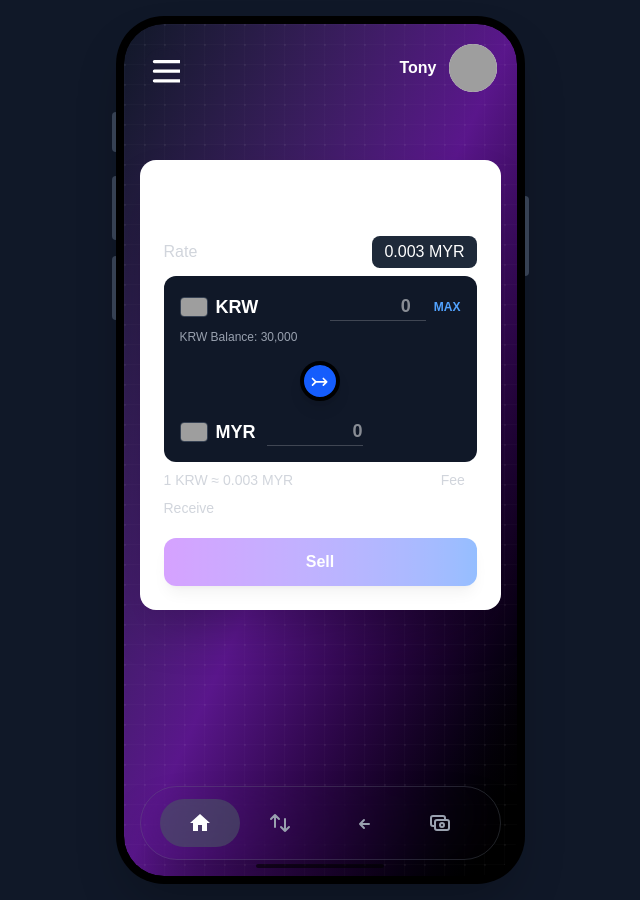
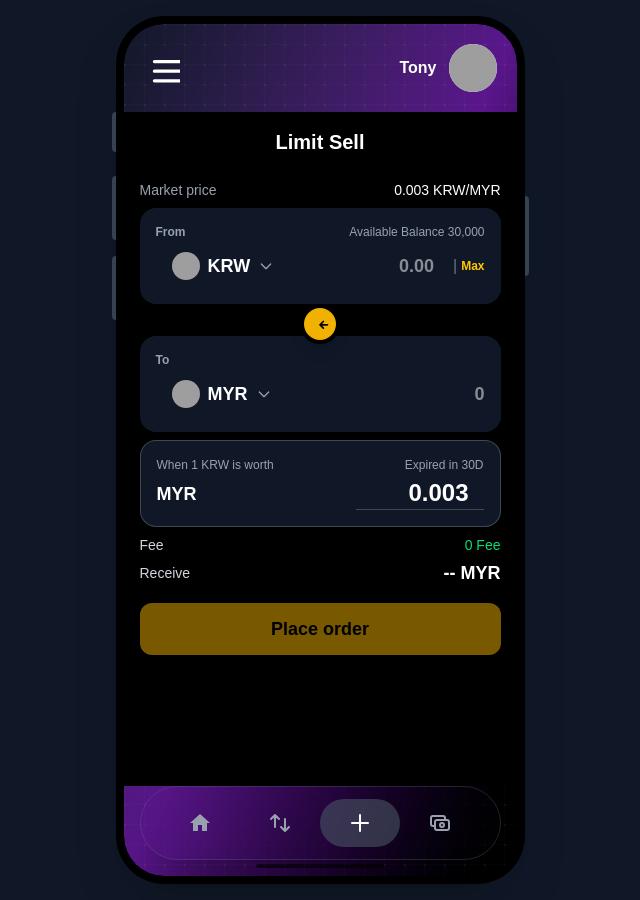
Before and after one commit to Avoisavo/cashMeOutside, a Next.js app: page /sell in a window 1280 px wide. Shown: the whole page, without its empty margins (320-960 px from the left). Built offline with nearby package versions, Linux system fonts and the light colour scheme; grey boxes are pictures that could not be loaded.

Commit message:
editable exchange rate, and improved UI elements

```diff
--- a/components/BottomNavigation.tsx
+++ b/components/BottomNavigation.tsx
@@ -1,27 +1,22 @@
 import { useRouter } from "next/router";
 
-interface BottomNavigationProps {
-  selectedSection: string;
-  onSectionChange: (section: string) => void;
-}
-
-export default function BottomNavigation({ selectedSection, onSectionChange }: BottomNavigationProps) {
+export default function BottomNavigation() {
   const router = useRouter();
 
-  const handleNavigation = async (path: string, section: string) => {
-    try {
-      console.log('Navigation clicked:', path, section);
-      console.log('Current router pathname:', router.pathname);
+  // Map routes to section names
+  const sectionMap: Record<string, string> = {
+    "/": "Home",
+    "/trade": "Trade",
+    "/sell": "Sell",
+    "/wallet": "Wallet",
+  };
 
-      // Update the section first
-      onSectionChange(section);
+  // Determine the current section based on the path
+  const selectedSection = sectionMap[router.pathname] || "";
 
-      // Then navigate
+  const handleNavigation = async (path: string) => {
+    if (router.pathname !== path) {
       await router.push(path);
-
-      console.log('Navigation completed to:', path);
-    } catch (error) {
-      console.error('Navigation error:', error);
     }
   };
 
@@ -31,7 +26,7 @@ export default function BottomNavigation({ selectedSection, onSectionChange }: B
         <div className="flex items-center justify-center px-3 py-3">
           {/* Home */}
           <button
-            onClick={() => handleNavigation("/", "Home")}
+            onClick={() => handleNavigation("/")}
             className={`flex items-center justify-center px-7 py-3 rounded-full transition-all duration-200 ${
               selectedSection === "Home"
                 ? 'bg-gray-600/60 text-white'
@@ -47,7 +42,7 @@ export default function BottomNavigation({ selectedSection, onSectionChange }: B
 
           {/* Trade */}
           <button
-            onClick={() => handleNavigation("/trade", "Trade")}
+            onClick={() => handleNavigation("/trade")}
             className={`flex items-center justify-center px-7 py-3 rounded-full transition-all duration-200 ${
               selectedSection === "Trade"
                 ? 'bg-gray-600/60 text-white'
@@ -63,7 +58,7 @@ export default function BottomNavigation({ selectedSection, onSectionChange }: B
 
           {/* Sell */}
           <button
-            onClick={() => handleNavigation("/sell", "Sell")}
+            onClick={() => handleNavigation("/sell")}
             className={`flex items-center justify-center px-7 py-3 rounded-full transition-all duration-200 ${
               selectedSection === "Sell"
                 ? 'bg-gray-600/60 text-white'
@@ -72,14 +67,14 @@ export default function BottomNavigation({ selectedSection, onSectionChange }: B
           >
             <div className="w-6 h-6">
               <svg fill="none" stroke="currentColor" viewBox="0 0 24 24" className="w-full h-full" strokeWidth={2}>
-                <path strokeLinecap="round" strokeLinejoin="round" d="M16 17l-4-4m0 0l4-4m-4 4H21" />
+                <path strokeLinecap="round" strokeLinejoin="round" d="M12 4v16m8-8H4" />
               </svg>
             </div>
           </button>
 
           {/* Wallet */}
           <button
-            onClick={() => handleNavigation("/wallet", "Wallet")}
+            onClick={() => handleNavigation("/wallet")}
             className={`flex items-center justify-center px-7 py-3 rounded-full transition-all duration-200 ${
               selectedSection === "Wallet"
                 ? 'bg-gray-600/60 text-white'
--- a/pages/sell.tsx
+++ b/pages/sell.tsx
@@ -1,4 +1,4 @@
-import { useState } from "react";
+import { useState, useEffect } from "react";
 import { useRouter } from "next/router";
 
 const currencies = [
@@ -28,7 +28,34 @@ const mockRates: Record<string, number> = {
   "MYR/USD": 0.21,
   "AUD/MYR": 3.15,
   "MYR/AUD": 0.32,
-  // Add more as needed
+  "GBP/MYR": 6.0,
+  "MYR/GBP": 0.17,
+  "JPY/MYR": 0.032,
+  "MYR/JPY": 31.25,
+
+  "KRW/USD": 0.00074,
+  "USD/KRW": 1350,
+  "KRW/AUD": 0.0011,
+  "AUD/KRW": 900,
+  "KRW/GBP": 0.00057,
+  "GBP/KRW": 1750,
+  "KRW/JPY": 0.11,
+  "JPY/KRW": 9.1,
+
+  "USD/AUD": 1.48,
+  "AUD/USD": 0.68,
+  "USD/GBP": 0.79,
+  "GBP/USD": 1.27,
+  "USD/JPY": 156.5,
+  "JPY/USD": 0.0064,
+
+  "AUD/GBP": 0.53,
+  "GBP/AUD": 1.89,
+  "AUD/JPY": 105.7,
+  "JPY/AUD": 0.0095,
+
+  "GBP/JPY": 198.2,
+  "JPY/GBP": 0.0050,
 };
 
 export default function Sell() {
@@ -37,11 +64,18 @@ export default function Sell() {
   const [toCurrency, setToCurrency] = useState("MYR");
   const [fromAmount, setFromAmount] = useState("");
   const [fee] = useState(0); // Mock fee
+  const rateKey = `${fromCurrency}/${toCurrency}`;
+  const defaultRate = mockRates[rateKey] || 0;
+  const [editableRate, setEditableRate] = useState(defaultRate);
+  const [showFromDropdown, setShowFromDropdown] = useState(false);
+  const [showToDropdown, setShowToDropdown] = useState(false);
 
-  // Calculate receive amount
-  const rateKey = `${fromCurrency}/${toCurrency}`;
-  const rate = mockRates[rateKey] || 0;
-  const receiveAmount = fromAmount ? (parseFloat(fromAmount) * rate).toFixed(2) : "";
+  // Update editableRate when currencies change
+  useEffect(() => {
+    setEditableRate(mockRates[`${fromCurrency}/${toCurrency}`] || 0);
+  }, [fromCurrency, toCurrency]);
+
+  const receiveAmount = fromAmount && editableRate ? (parseFloat(fromAmount) * editableRate).toFixed(2) : "";
 
   // Handle swap
   const handleSwap = () => {
@@ -62,101 +96,187 @@ export default function Sell() {
     setFromAmount("");
   };
 
+  // Mock market price for warning
+  const marketPrice = mockRates[rateKey] || 0;
+  const isBelowMarket = editableRate < marketPrice;
+
+  // Dropdown handlers
+  const handleFromSelect = (code: string) => {
+    setFromCurrency(code);
+    setShowFromDropdown(false);
+  };
+  const handleToSelect = (code: string) => {
+    setToCurrency(code);
+    setShowToDropdown(false);
+  };
+
   return (
-    <div className="min-h-screen p-4 flex flex-col items-center">
-      <div className="w-full max-w-md bg-white dark:bg-gray-900 rounded-2xl p-6 shadow-2xl mt-8">
-        <h2 className="text-white text-xl font-bold mb-6 text-center">Sell {fromCurrency}/{toCurrency}</h2>
-        <form onSubmit={handleSell} className="space-y-6">
-          {/* Rate Row */}
-          <div className="flex items-center justify-between mb-2">
-            <span className="text-gray-300 font-medium">Rate</span>
-            <span className="bg-gray-800 text-white px-3 py-1 rounded-lg font-mono">{rate} {toCurrency}</span>
+    <div className="min-h-screen p-4 flex flex-col items-center bg-black">
+      <h2 className="text-xl font-bold mb-6 text-center text-white">Limit Sell</h2>
+      <form onSubmit={handleSell} className="space-y-6 w-full max-w-md">
+        {/* Market Price Row */}
+        <div className="flex items-center justify-between text-gray-400 text-sm mb-2">
+          <span>Market price</span>
+          <span className="font-mono text-white">{marketPrice} {fromCurrency}/{toCurrency}</span>
         </div>
 
-          {/* Exchange Box */}
-          <div className="bg-gray-900 rounded-xl p-4 mb-2">
-            {/* From Row */}
-            <div className="flex items-center justify-between mb-2">
-              <div className="flex items-center gap-2">
-                <img src={currencies.find(c => c.code === fromCurrency)?.flag} alt={fromCurrency} className="w-7 h-5 rounded object-cover border border-gray-700" />
-                <select
-                  value={fromCurrency}
-                  onChange={e => setFromCurrency(e.target.value)}
-                  className="bg-transparent text-white font-bold text-lg appearance-none outline-none"
+        {/* From Card */}
+        <div className="bg-gray-900 rounded-2xl p-4 mb-2 flex flex-col relative">
+          <div className="flex items-center justify-between mb-1">
+            <span className="text-gray-400 text-xs font-semibold">From</span>
+            <span className="text-gray-400 text-xs">Available Balance {mockBalances[fromCurrency].toLocaleString(undefined, {maximumFractionDigits: 2})}</span>
+          </div>
+          <div className="flex items-center justify-between">
+            <div className="relative">
+              <button
+                type="button"
+                className="flex items-center gap-2 px-4 py-2 rounded-xl bg-transparent hover:bg-gray-700 transition-colors"
+                onClick={() => setShowFromDropdown((v) => !v)}
               >
+                <img src={currencies.find(c => c.code === fromCurrency)?.flag} alt={fromCurrency} className="w-7 h-7 rounded-full object-cover" />
+                <span className="text-white font-bold text-lg">{fromCurrency}</span>
+                <svg className="w-4 h-4 text-gray-400" fill="none" stroke="currentColor" viewBox="0 0 24 24">
+                  <path strokeLinecap="round" strokeLinejoin="round" strokeWidth={2} d="M19 9l-7 7-7-7" />
+                </svg>
+              </button>
+              {showFromDropdown && (
+                <div className="absolute z-20 mt-2 w-48 bg-gray-800 rounded-xl shadow-lg border border-gray-700">
                   {currencies.map(c => (
-                    <option key={c.code} value={c.code} className="text-black">{c.code}</option>
+                    <button
+                      key={c.code}
+                      onClick={() => handleFromSelect(c.code)}
+                      className="flex items-center justify-between w-full px-4 py-2 hover:bg-gray-700 text-white rounded-xl gap-2"
+                    >
+                      <span className="flex items-center gap-2">
+                        <img src={c.flag} alt={c.code} className="w-6 h-6 rounded-full object-cover" />
+                        <span className="font-bold">{c.code}</span>
+                      </span>
+                      <span className="text-xs text-gray-400 font-mono">{mockBalances[c.code]?.toLocaleString(undefined, {maximumFractionDigits: 2})}</span>
+                    </button>
                   ))}
-                </select>
                 </div>
-              <div className="flex items-center gap-2">
+              )}
+            </div>
+            <div className="flex items-center gap-1">
               <input
                 type="number"
                 min="0"
-                  value={fromAmount}
+                value={fromAmount !== "" ? Number(fromAmount).toFixed(2) : ""}
                 onChange={e => setFromAmount(e.target.value)}
-                  placeholder="0"
-                  className="bg-transparent text-white text-lg font-bold text-right w-24 outline-none border-b border-white/20 focus:border-purple-400 transition-all"
+                placeholder="0.00"
+                className="bg-transparent text-white text-lg font-bold text-right w-24 outline-none"
               />
-                <button type="button" onClick={handleMax} className="text-blue-400 text-xs font-semibold hover:underline">MAX</button>
+              <span className="text-gray-500">|</span>
+              <button type="button" onClick={handleMax} className="text-yellow-400 text-xs font-semibold hover:underline">Max</button>
             </div>
           </div>
-            <div className="text-gray-400 text-xs mb-2">{fromCurrency} Balance: {mockBalances[fromCurrency].toLocaleString(undefined, {maximumFractionDigits: 2})}</div>
+        </div>
+
         {/* Swap Button */}
-            <div className="flex justify-center py-2">
+        <div className="flex justify-center -my-2 z-10 relative">
           <button
             type="button"
             onClick={handleSwap}
-                className="w-10 h-10 bg-blue-600 rounded-full flex items-center justify-center hover:bg-blue-700 transition-colors shadow-lg border-4 border-black"
+            className="w-10 h-10 bg-yellow-500 rounded-full flex items-center justify-center hover:bg-yellow-600 transition-colors shadow-lg border-4 border-black"
             aria-label="Swap currencies"
           >
-                <svg className="w-5 h-5 text-white" fill="none" stroke="currentColor" viewBox="0 0 24 24" strokeWidth={2}>
-                  <path strokeLinecap="round" strokeLinejoin="round" d="M16 17l4-4m0 0l-4-4m4 4H7m-4 4l4-4m0 0l-4-4m4 4h13" />
+            <svg className="w-5 h-5 text-black" fill="none" stroke="currentColor" viewBox="0 0 24 24" strokeWidth={2}>
+              <path strokeLinecap="round" strokeLinejoin="round" d="M16 17l-4-4m0 0l4-4m-4 4H21" />
             </svg>
           </button>
         </div>
-            {/* To Row */}
-            <div className="flex items-center gap-2 mt-2">
-              <img src={currencies.find(c => c.code === toCurrency)?.flag} alt={toCurrency} className="w-7 h-5 rounded object-cover border border-gray-700" />
-              <select
-                value={toCurrency}
-                onChange={e => setToCurrency(e.target.value)}
-                className="bg-transparent text-white font-bold text-lg appearance-none outline-none"
+
+        {/* To Card */}
+        <div className="bg-gray-900 rounded-2xl p-4 mb-2 flex flex-col relative">
+          <div className="flex items-center justify-between mb-1">
+            <span className="text-gray-400 text-xs font-semibold">To</span>
+            <span className="text-gray-400 text-xs">&nbsp;</span>
+          </div>
+          <div className="flex items-center justify-between">
+            <div className="relative">
+              <button
+                type="button"
+                className="flex items-center gap-2 px-4 py-2 rounded-xl bg-transparent hover:bg-gray-700 transition-colors"
+                onClick={() => setShowToDropdown((v) => !v)}
               >
+                <img src={currencies.find(c => c.code === toCurrency)?.flag} alt={toCurrency} className="w-7 h-7 rounded-full object-cover" />
+                <span className="text-white font-bold text-lg">{toCurrency}</span>
+                <svg className="w-4 h-4 text-gray-400" fill="none" stroke="currentColor" viewBox="0 0 24 24">
+                  <path strokeLinecap="round" strokeLinejoin="round" strokeWidth={2} d="M19 9l-7 7-7-7" />
+                </svg>
+              </button>
+              {showToDropdown && (
+                <div className="absolute z-20 mt-2 w-48 bg-gray-800 rounded-xl shadow-lg border border-gray-700">
                   {currencies.map(c => (
-                  <option key={c.code} value={c.code} className="text-black">{c.code}</option>
+                    <button
+                      key={c.code}
+                      onClick={() => handleToSelect(c.code)}
+                      className="flex items-center justify-between w-full px-4 py-2 hover:bg-gray-700 text-white rounded-xl gap-2"
+                    >
+                      <span className="flex items-center gap-2">
+                        <img src={c.flag} alt={c.code} className="w-6 h-6 rounded-full object-cover" />
+                        <span className="font-bold">{c.code}</span>
+                      </span>
+                      <span className="text-xs text-gray-400 font-mono">{mockBalances[c.code]?.toLocaleString(undefined, {maximumFractionDigits: 2})}</span>
+                    </button>
                   ))}
-              </select>
+                </div>
+              )}
+            </div>
             <input
               type="text"
               value={receiveAmount}
               readOnly
               placeholder="0"
-                className="bg-transparent text-white text-lg font-bold text-right w-24 outline-none border-b border-white/20"
+              className="bg-transparent text-white text-lg font-bold text-right w-32 outline-none"
             />
           </div>
         </div>
 
-          {/* Rate, Fee, Receive */}
+        {/* Price Card */}
+        <div className={`rounded-2xl p-4 mb-2 border ${isBelowMarket ? 'border-red-500 bg-red-900/20' : 'border-white/20 bg-gray-900'}`}>
+          <div className="flex items-center justify-between mb-1">
+            <span className="text-gray-400 text-xs">When 1 {fromCurrency} is worth</span>
+            <span className="text-gray-400 text-xs">Expired in 30D</span>
+          </div>
+          <div className="flex items-center justify-between">
+            <span className="text-white font-bold text-lg">{toCurrency}</span>
+            <input
+              type="number"
+              name="exchangeRate"
+              value={editableRate}
+              onChange={e => setEditableRate(Number(e.target.value))}
+              placeholder="0.00"
+              step="0.0001"
+              className="bg-transparent text-white text-2xl font-bold text-right w-32 outline-none border-b border-white/20 focus:border-yellow-400 transition-all"
+            />
+          </div>
+          {isBelowMarket && (
+            <div className="text-red-400 text-xs mt-2">
+              Your selling price is lower than the current market price. Please adjust it to avoid any losses.
+            </div>
+          )}
+        </div>
+
+        {/* Fee and Receive */}
         <div className="flex items-center justify-between text-gray-300 text-sm mb-1">
-            <span>1 {fromCurrency} ≈ {rate} {toCurrency}</span>
-            <span>Fee <span className="text-white font-mono">{fee}</span></span>
+          <span>Fee</span>
+          <span className="text-green-400 font-mono">0 Fee</span>
         </div>
         <div className="flex items-center justify-between text-gray-300 text-sm mb-4">
           <span>Receive</span>
-            <span className="text-white font-bold text-lg">{receiveAmount} {toCurrency}</span>
+          <span className="text-white font-bold text-lg">{receiveAmount || '--'} {toCurrency}</span>
         </div>
 
-          {/* Sell Button */}
+        {/* Place Order Button */}
         <button
           type="submit"
           disabled={!fromAmount || parseFloat(fromAmount) === 0}
-            className="w-full bg-gradient-to-r from-purple-500 to-blue-500 text-white font-bold py-3 rounded-xl shadow-lg hover:from-purple-600 hover:to-blue-600 transition-all duration-200 disabled:opacity-50 disabled:cursor-not-allowed"
+          className="w-full bg-yellow-500 text-black font-bold py-3 rounded-xl shadow-lg hover:bg-yellow-600 transition-all duration-200 disabled:opacity-50 disabled:cursor-not-allowed text-lg"
         >
-            Sell
+          Place order
         </button>
       </form>
     </div>
-    </div>
   );
 }
```
Lines whose indentation alone changed are shown as unchanged.
